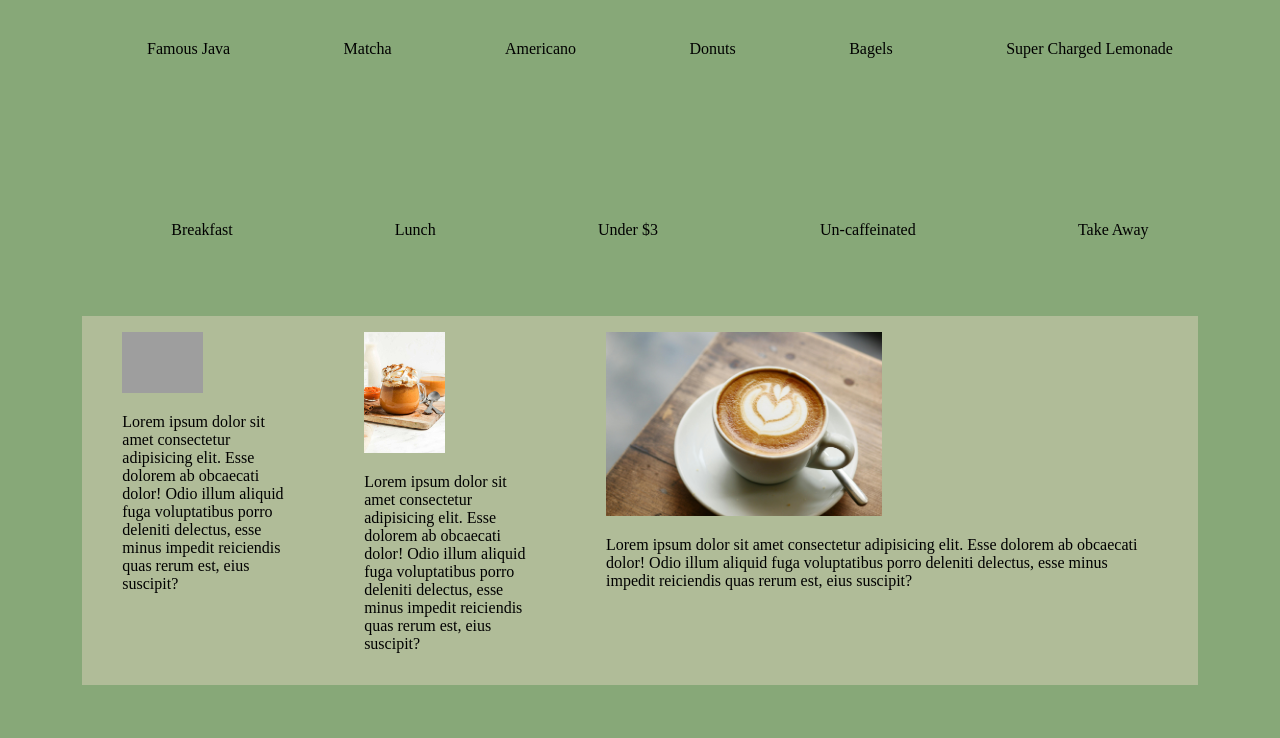
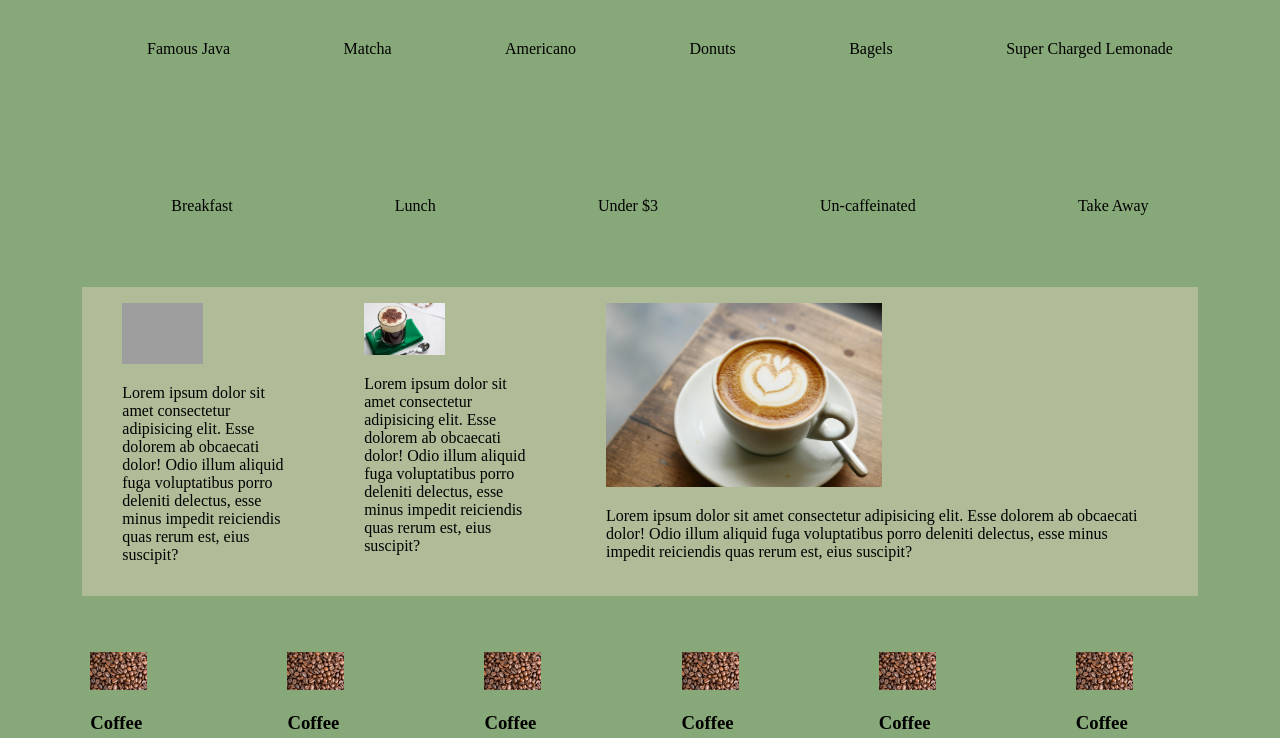
Before and after one commit to Evan-Adkins/DOM-Practice, a plain HTML site: page index.html in a window 1280 px wide. Both pictures are taken after a click on the element 445 px from the left and 500 px from the top of the page. Shown: the top 738 px of the page. Drawn offline with Linux system fonts and the light colour scheme; grey boxes are pictures that could not be loaded.

Commit message:
seasonal image changes based on theme

```diff
--- a/index.html
+++ b/index.html
@@ -43,7 +43,7 @@
             </figure>
 
             <figure id="sesaonal-promo" onclick="changeTheme()">
-                <img src="assets\images\Pumpkin-Spice-Latte-1-2.jpg" alt="">
+                <img id="seasonal-promo-img" src="assets\images\Pumpkin-Spice-Latte-1-2.jpg" alt="">
                 <figcaption>
                     <p>Lorem ipsum dolor sit amet consectetur adipisicing elit. Esse dolorem ab obcaecati dolor! Odio illum aliquid fuga voluptatibus porro deleniti delectus, esse minus impedit reiciendis quas rerum est, eius suscipit?</p>
                 </figcaption>
--- a/javascript.js
+++ b/javascript.js
@@ -1,3 +1,14 @@
+let isPromoApplied = false;
+
+
+
 const changeTheme = () => {
+    isPromoApplied = !isPromoApplied
     document.body.classList.toggle("sesaonal-promo")
+
+    if(isPromoApplied) {
+        document.querySelector("#seasonal-promo-img").setAttribute("src", "./assets/images/irish.jpg")
+    }
 }
+
+// &&(AND) ||(OR) !(NOT)
```
Also changed, not shown: assets/images/irish.jpg (added).
